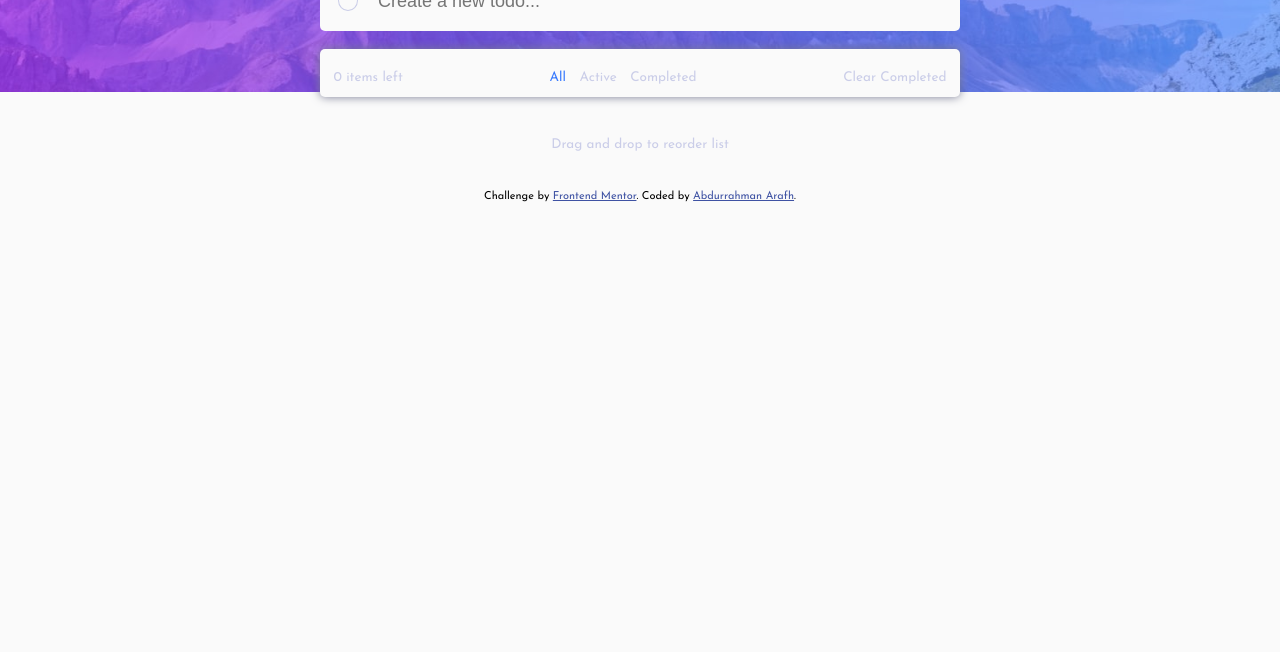
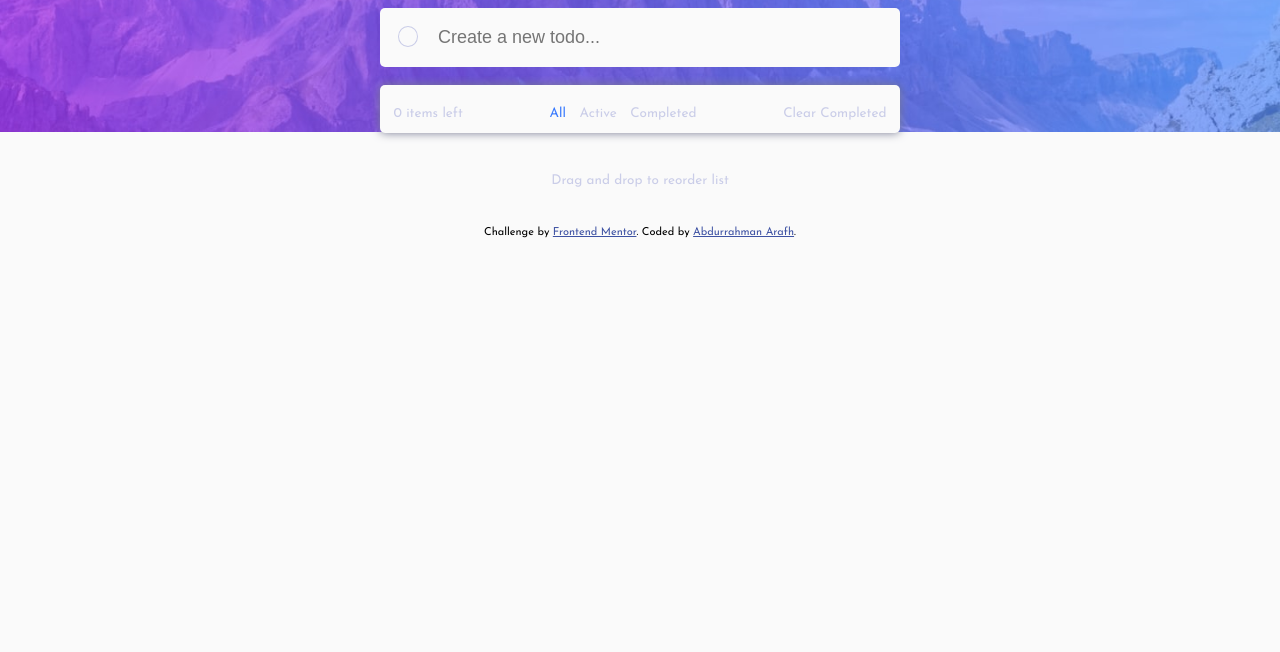
Before and after one commit to AbdoArafh/todo-app, a website built with Vite: page index.html in a window 1280 px wide. Shown: the part 148-800 px from the top of the page. Built offline with nearby package versions, Linux system fonts and the light colour scheme.

Commit message:
minor design fixes

```diff
--- a/main.js
+++ b/main.js
@@ -28,7 +28,7 @@ import icon_moon from './images/icon-moon.svg'
 import icon_sun from './images/icon-sun.svg'
 import checkmark from './images/icon-check.svg'
 
-let isDark = false;
+let isDark = true;
 let isDesktop = true;
 const toggleDarkImages = [`url("${icon_moon}")`, `url("${icon_sun}")`];
 const bodyBackgrounds = [
--- a/sass/style.scss
+++ b/sass/style.scss
@@ -13,7 +13,7 @@ body {
   display: grid;
   place-items: center;
   background-repeat: no-repeat;
-  background-size: 100% 30vh;
+  background-size: 100% 35vh;
   background-color: $very-light-gray;
   font-family: $font-family;
   font-size: var(--font-size);
@@ -29,10 +29,10 @@ body {
 
 #app {
   width: 90%;
-  max-width: 640px;
+  max-width: 520px;
   .header {
     color: $very-light-gray;
-    margin-top: 2em;
+    margin-top: 4em;
     letter-spacing: 0.75rem;
     display: flex;
     justify-content: space-between;
```
